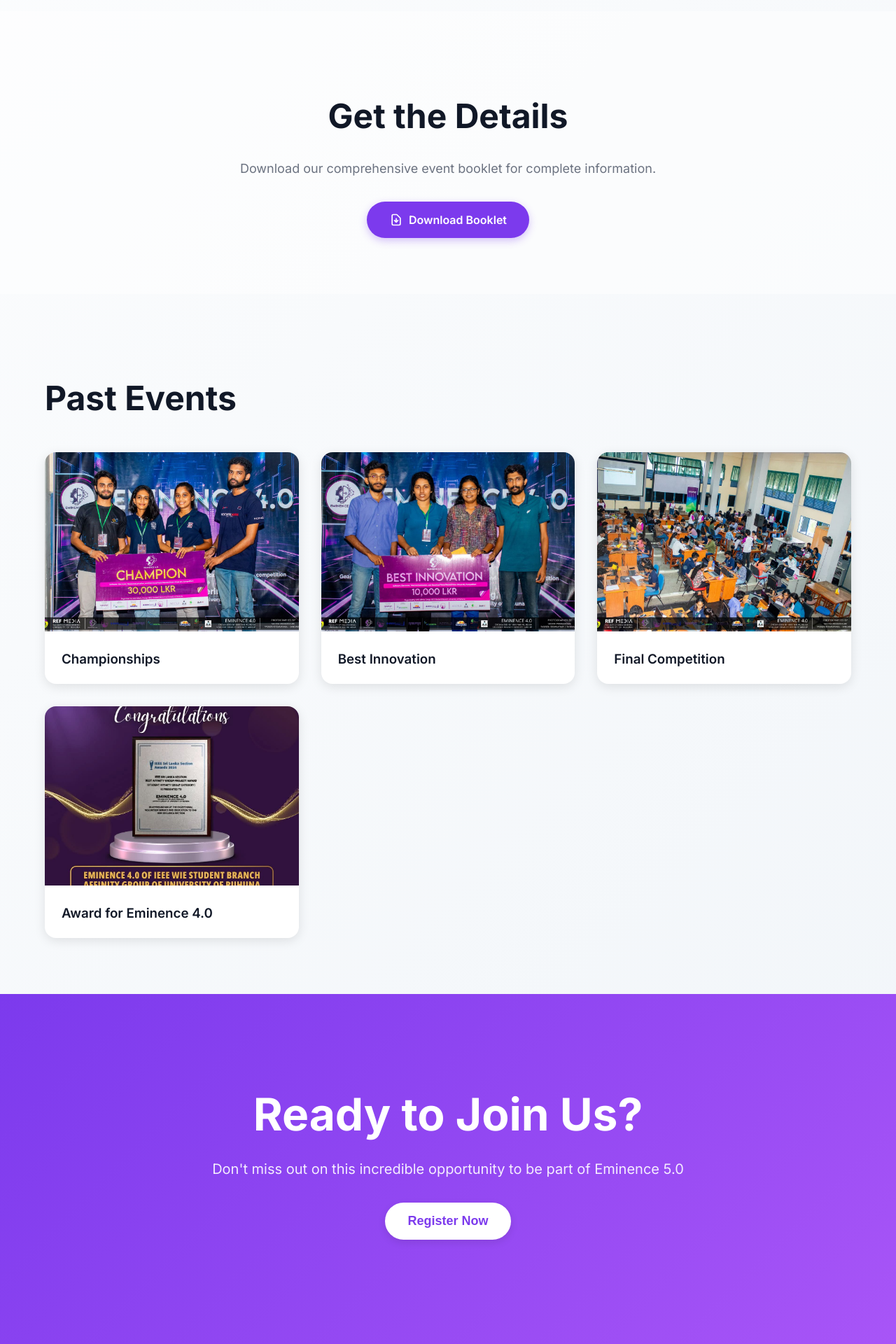
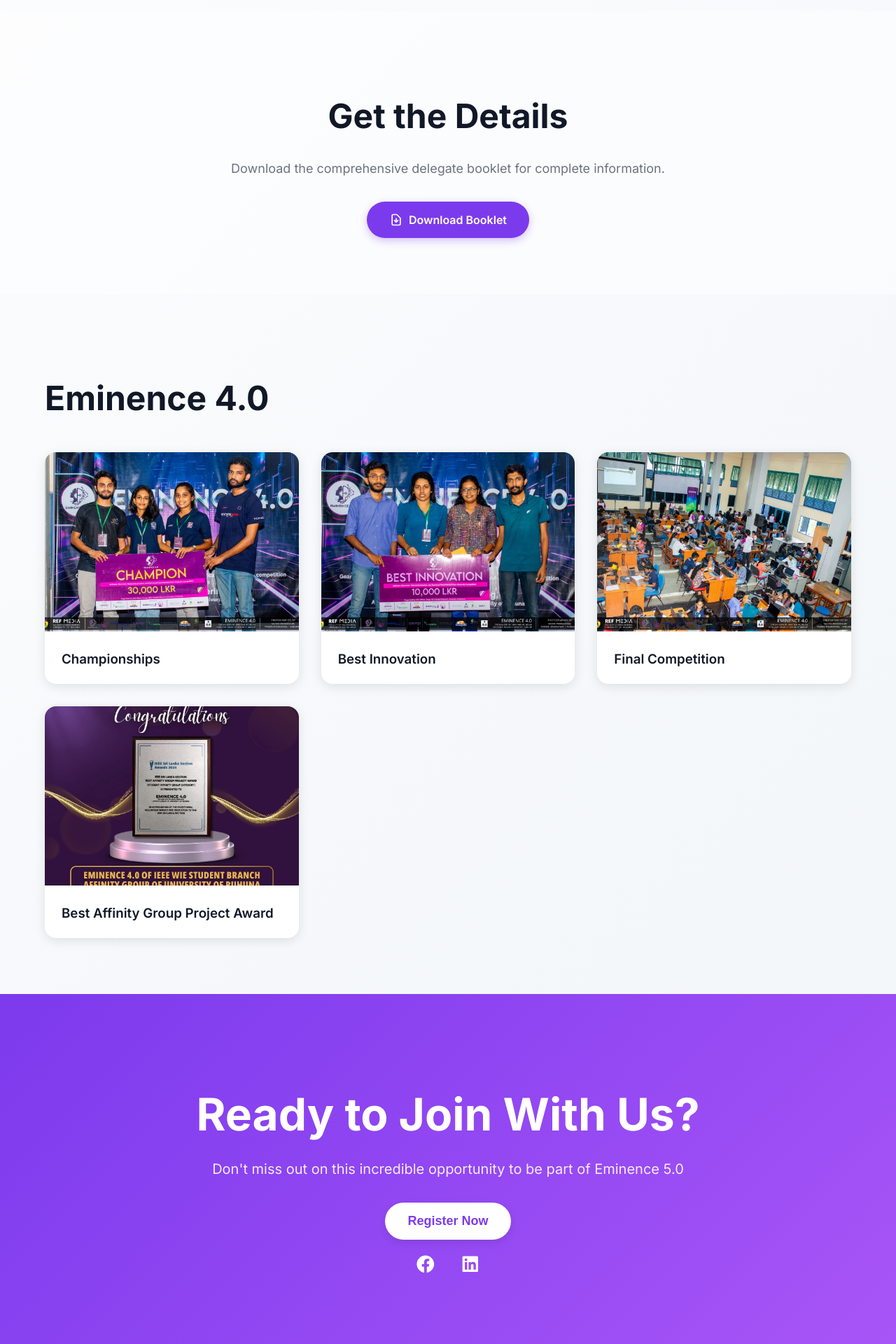
Before and after one commit to Kavi-Z/Eminence-Registration-webpage, a Next.js app: page / in a window 1280 px wide. Shown: the part 5796-7716 px from the top of the page at 70% size. Built offline with nearby package versions, Linux system fonts and the light colour scheme.

Commit message:
footer change icons

```diff
--- a/app/page.js
+++ b/app/page.js
@@ -5,6 +5,8 @@
 import Head from 'next/head';
 import { motion } from 'framer-motion';
 import { useInView } from 'react-intersection-observer';
+
+import { FaFacebook, FaLinkedin } from 'react-icons/fa';
 
 export function FadeInSection({ children }) {
   const [ref, inView] = useInView({ triggerOnce: true, threshold: 0.2 });
@@ -20,6 +22,8 @@
     </motion.div>
   );
 }
+
+
 export default function HomePage() {
   const router = useRouter();
   const [timeLeft, setTimeLeft] = useState("");
@@ -270,7 +274,7 @@
             <div className="download-content">
               <h2 className="section-title-alt">Get the Details</h2>
               <p className="download-description">
-                Download our comprehensive event booklet for complete information.
+                Download the comprehensive delegate booklet for complete information.
               </p>
               <a
                 href="/booklet.pdf"
@@ -288,7 +292,7 @@
 
           <section id="history" className="events-section">
             <div className="events-content">
-              <h2 className="section-title">Past Events</h2>
+              <h2 className="section-title">Eminence 4.0</h2>
               <div className="events-grid">
                 <div className="event-card">
                   <div className="event-image-container">
@@ -337,7 +341,7 @@
                     />
                   </div>
                   <div className="event-info">
-                    <h3 className="event-title">Award for Eminence 4.0</h3>
+                    <h3 className="event-title">Best Affinity Group Project Award</h3>
                   </div>
                 </div>
               </div>
@@ -346,13 +350,25 @@
 
         <section className="footer-cta">
   <div className="footer-content">
-              <h2 className="footer-title">Ready to Join Us?</h2>
+    <h2 className="footer-title">Ready to Join With Us?</h2>
     <p className="footer-description">
       Don't miss out on this incredible opportunity to be part of Eminence 5.0
     </p>
     <button onClick={handleRegister} className="footer-cta-btn">
       Register Now
     </button>
+
+
+<div className="footer-social-icons">
+  <a href="https://www.facebook.com/share/16bEm9hVGp/" target="_blank" rel="noopener noreferrer">
+    <FaFacebook className="footer-icon" />
+  </a>
+  <a href="https://www.linkedin.com/showcase/ieee-women-in-engineering-society-university-of-ruhuna/" target="_blank" rel="noopener noreferrer">
+    <FaLinkedin className="footer-icon" />
+  </a>
+</div>
+
+
   </div>
 </section>
         </div>
@@ -833,6 +849,33 @@
           box-shadow: 0 8px 24px rgba(0, 0, 0, 0.15);
           transform: translateY(-2px);
         }
+        .footer-social-icons a {
+  color: white;
+  margin: 0 8px;
+  display: inline-flex;
+  align-items: center;
+  justify-content: center;
+  width: 48px;
+  height: 68px;
+  font-size: 1.6rem;
+
+  text-decoration: none;
+  transition: transform 0.3s ease-in-out;
+}
+
+.footer-icon {
+  font-size: 2.8rem;
+  transition: transform 0.3s ease-in-out;
+  animation: iconAppear 0.6s ease-in-out;
+}
+
+.footer-social-icons a:hover {
+  transform: scale(1.2);
+}
+
+
+
+
 
         @media (max-width: 768px) {
           .desktop-nav {
--- a/package.json
+++ b/package.json
@@ -14,6 +14,7 @@
     "next": "15.3.4",
     "react": "^19.0.0",
     "react-dom": "^19.0.0",
+    "react-icons": "^5.5.0",
     "react-intersection-observer": "^9.16.0"
   },
   "devDependencies": {
```
Also changed, not shown: 1 other file (tests, documents, lock files or other folders). Lines whose indentation alone changed are shown as unchanged.
